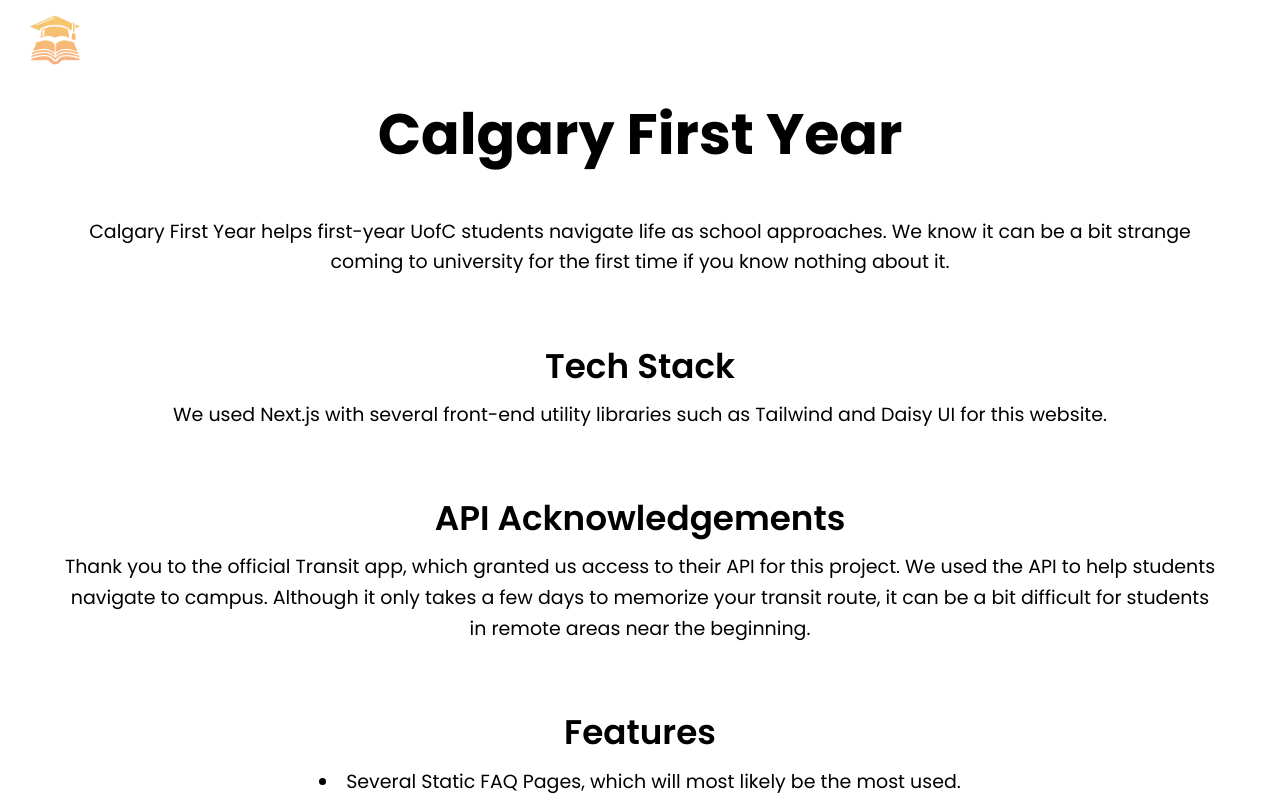
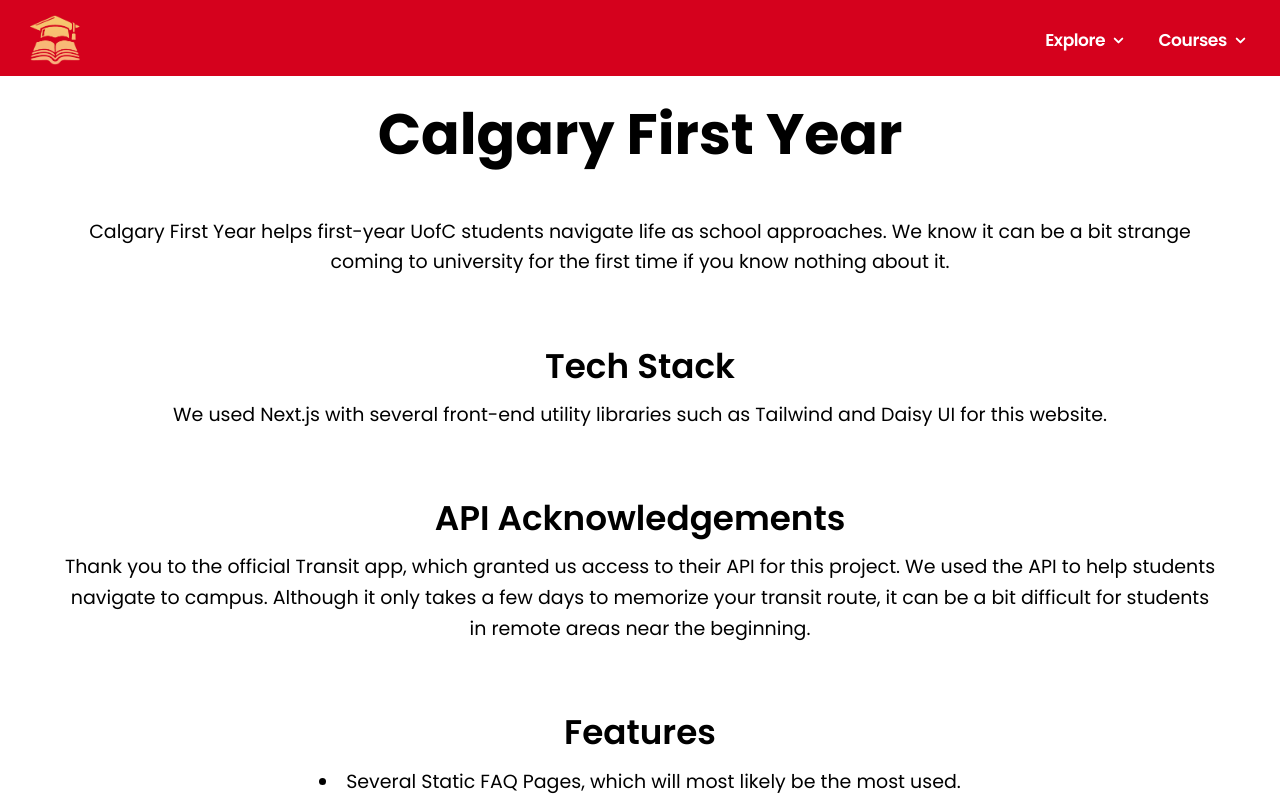
Before and after one commit to Jasmit22/ucalgaryFirstYear, a Next.js app: page /about in a window 1280 px wide. Shown: the top 800 px of the page. Built offline with nearby package versions, Linux system fonts and the light colour scheme.

Commit message:
haeadersvssas

```diff
--- a/src/app/about/page.jsx
+++ b/src/app/about/page.jsx
@@ -3,6 +3,7 @@ import React from "react";
 const page = () => {
   return (
     <div className="min-h-screen text-black py-28">
+      <div className="bg-ucalgaryRed fixed top-0 left-0 z-10 h-20 w-full"></div>
       <div className="text-center flex flex-col gap-8 px-16 max-lg:px-12 max-md:px-8">
         <h1 className="text-6xl font-bold mb-6">Calgary First Year</h1>
         <p className="text-xl leading-relaxed">
--- a/src/app/privacy-policy/page.jsx
+++ b/src/app/privacy-policy/page.jsx
@@ -3,6 +3,7 @@ import React from "react";
 const PrivacyPolicy = () => {
   return (
     <div className="min-h-screen text-black py-28">
+      <div className="bg-ucalgaryRed fixed top-0 left-0 z-10 h-20 w-full"></div>
       <div className="px-16 max-lg:px-12 max-md:px-8">
         <h1 className="text-6xl font-bold text-center mb-10">Privacy Policy</h1>
 
```
